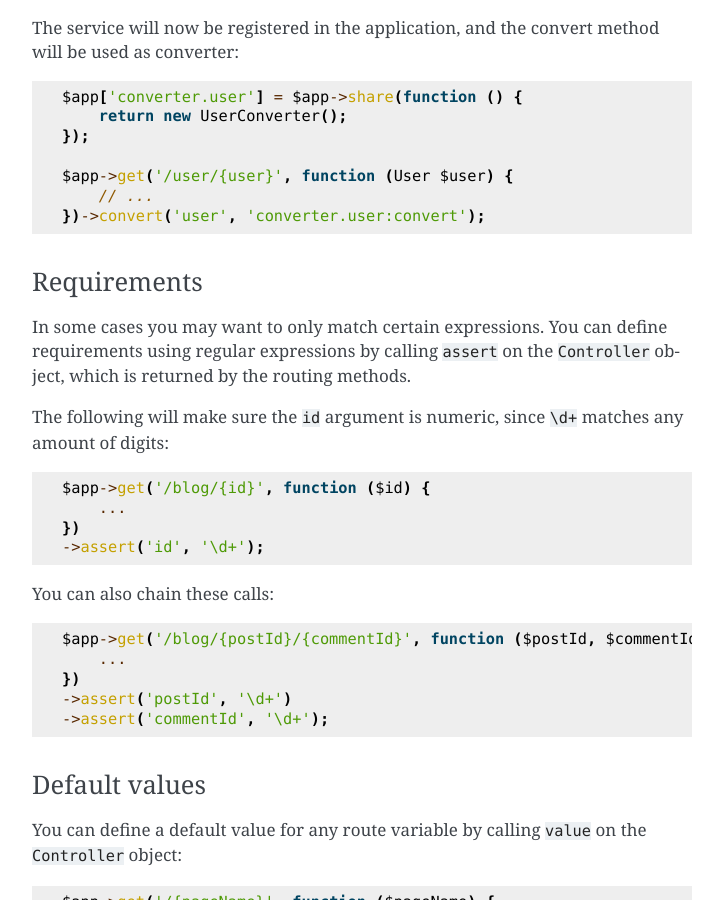
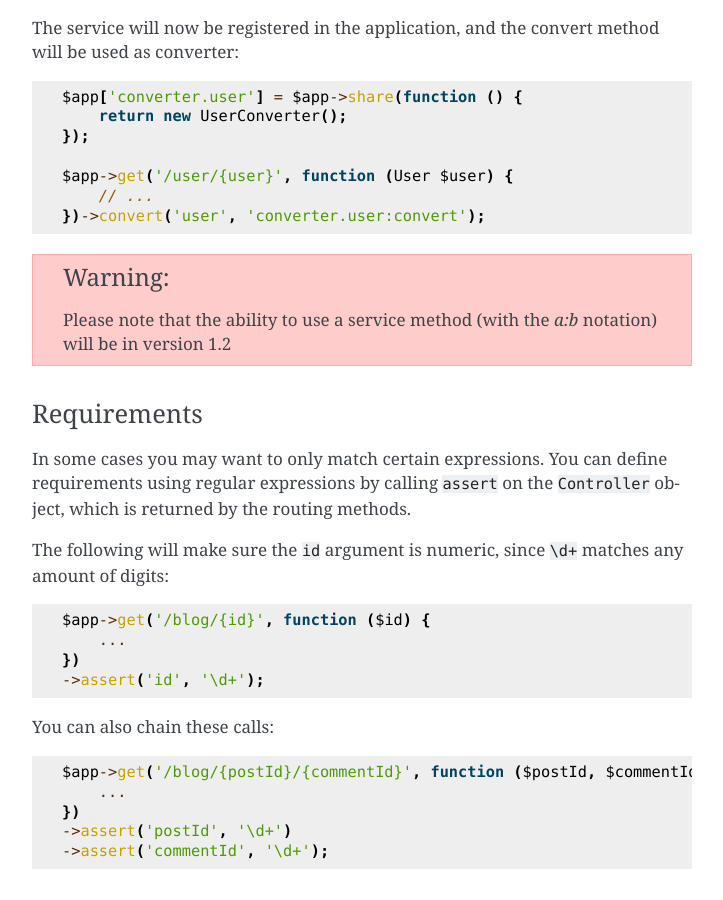
Before and after one commit to silexphp/Silex, a Sphinx documentation site: the page built from doc/usage.rst, in a window 1280 px wide and 900 px high, scrolled down 7977 px. Shown: the whole window, without its empty margins (388-1111 px from the left). Built offline with Sphinx 7.4.7, drawn with Linux system fonts in a browser that asks for light colours.

Commit message:
Added a:b notation warning
Added a warning for a:b notation usage with < 1.2

```diff
--- a/doc/usage.rst
+++ b/doc/usage.rst
@@ -384,6 +384,10 @@ convert method will be used as converter::
     $app->get('/user/{user}', function (User $user) {
         // ...
     })->convert('user', 'converter.user:convert');
+
+.. warning::
+
+    Please note that the ability to use a service method (with the `a:b` notation) will be in version 1.2
 
 Requirements
 ~~~~~~~~~~~~
```
